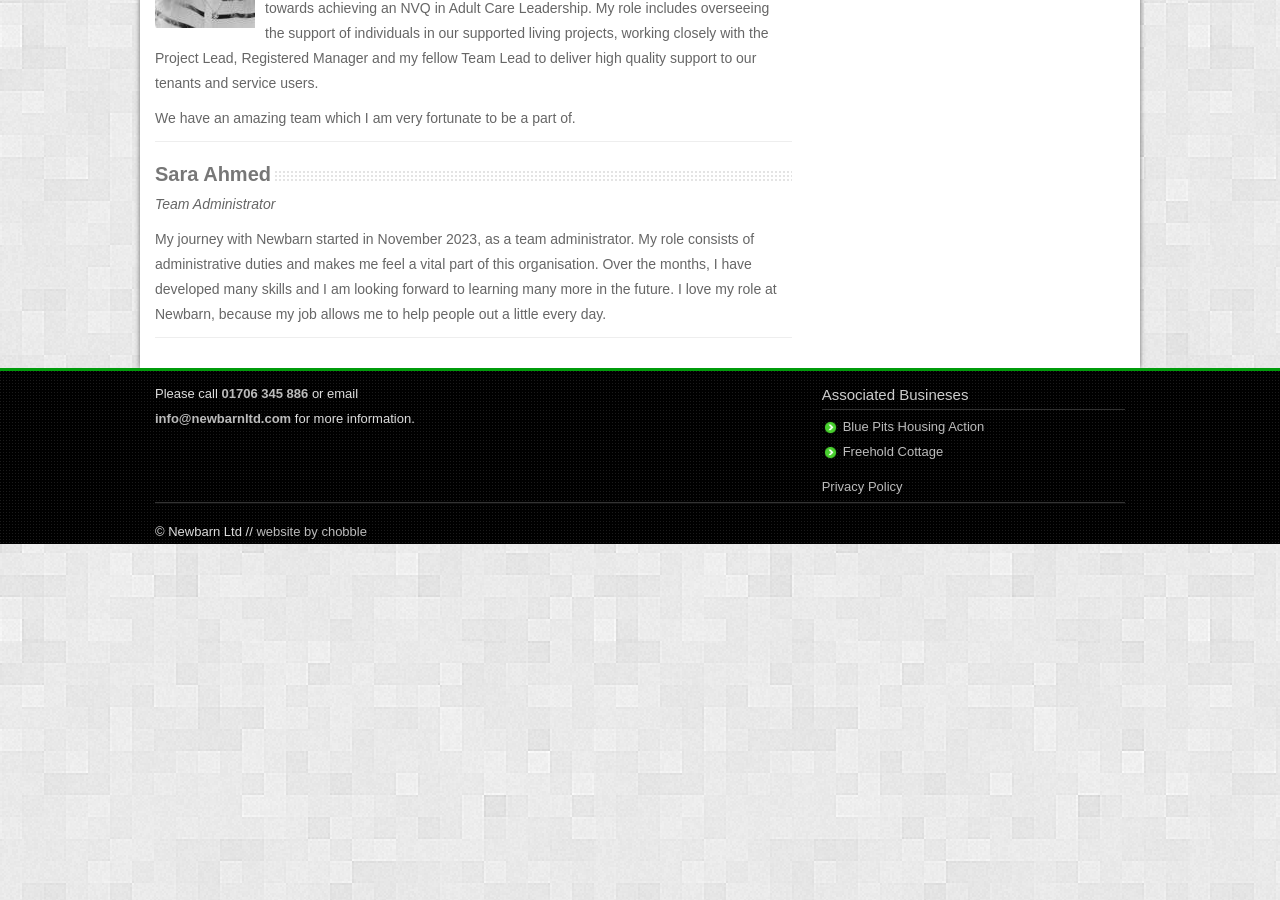
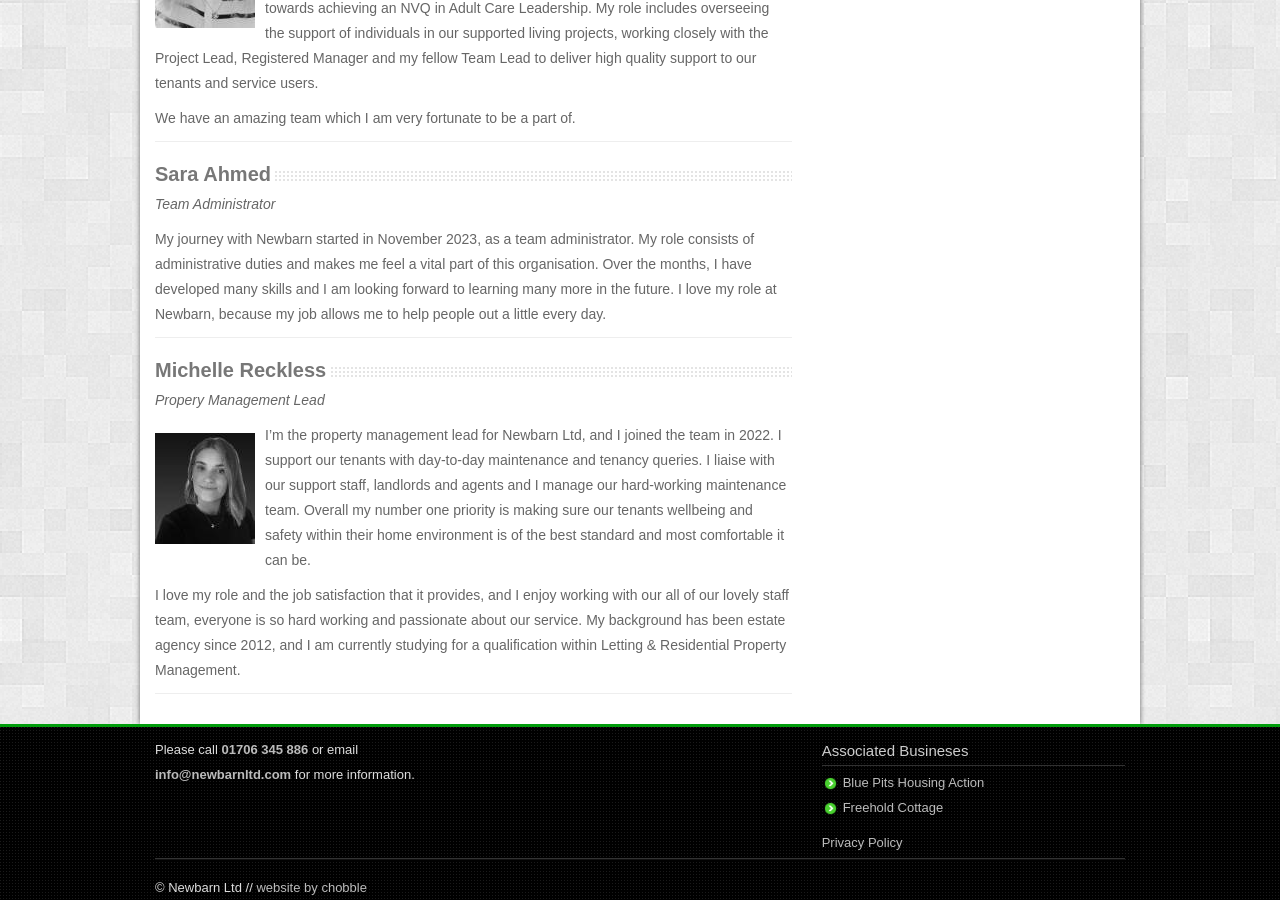
Before and after one commit to chobbledotcom/newbarn, a Jekyll site: the page built from _pages/our-staff.md, in a window 1280 px wide and 900 px high, scrolled down 2923 px. Built offline with Jekyll 4.4.1, drawn with Linux system fonts in a browser that asks for light colours; a script that is not in the unit is left out; the table of contents is made by our own code.

Commit message:
Add Michelle to staff page

```diff
--- a/_pages/our-staff.md
+++ b/_pages/our-staff.md
@@ -117,3 +117,15 @@ We have an amazing team which I am very fortunate to be a part of.
 _Team Administrator_
 
 My journey with Newbarn started in November 2023, as a team administrator. My role consists of administrative duties and makes me feel a vital part of this organisation. Over the months, I have developed many skills and I am looking forward to learning many more in the future. I love my role at Newbarn, because my job allows me to help people out a little every day.
+
+---
+
+### **Michelle Reckless**
+
+_Propery Management Lead_
+
+![Photo of Michelle Reckless](/img/michelle-reckless.jpg)
+
+I'm the property management lead for Newbarn Ltd, and I joined the team in 2022. I support our tenants with day-to-day maintenance and tenancy queries. I liaise with our support staff, landlords and agents and I manage our hard-working maintenance team. Overall my number one priority is making sure our tenants wellbeing and safety within their home environment is of the best standard and most comfortable it can be.
+
+I love my role and the job satisfaction that it provides, and I enjoy working with our all of our lovely staff team, everyone is so hard working and passionate about our service. My background has been estate agency since 2012, and I am currently studying for a qualification within Letting & Residential Property Management.
```
Also changed, not shown: img/michelle-reckless.jpg (added).
